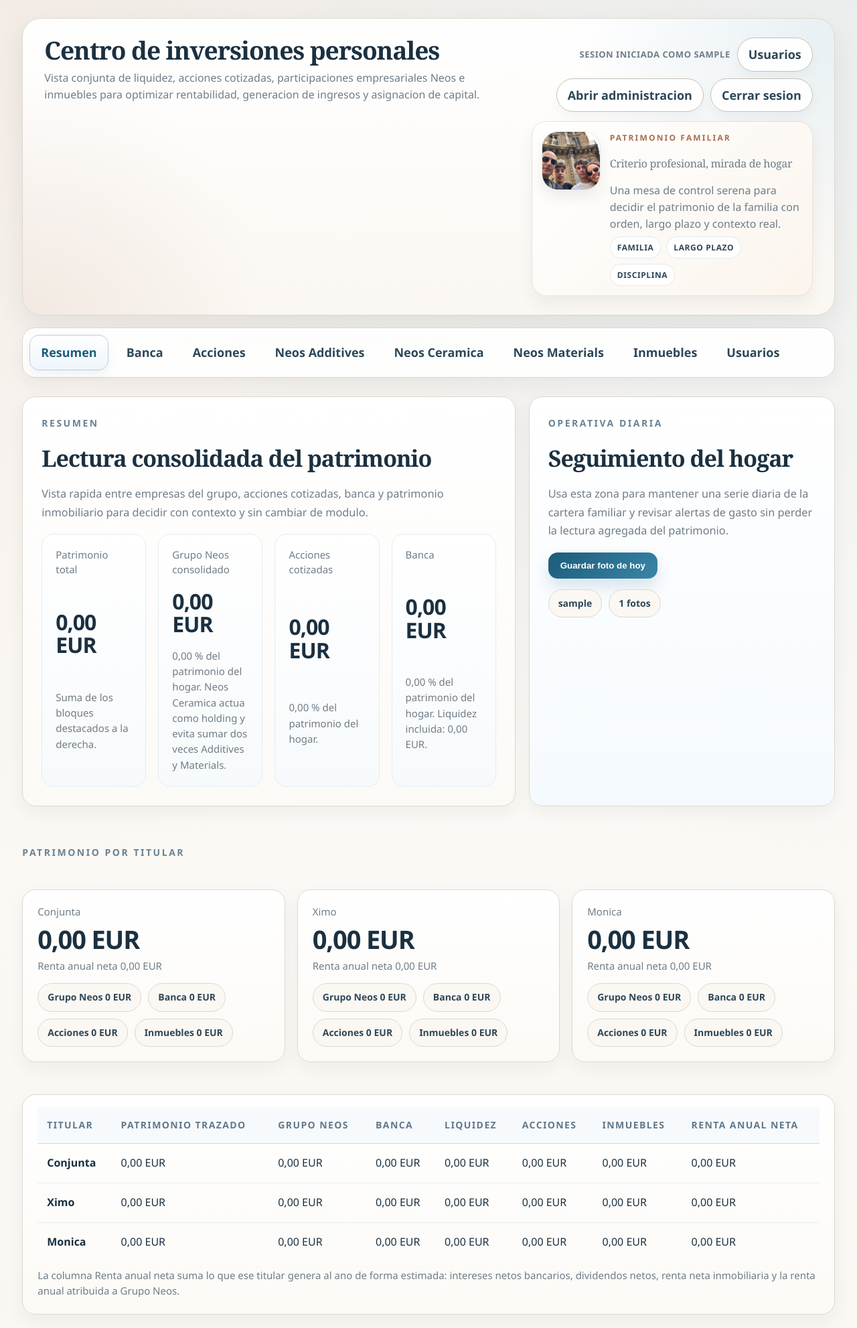
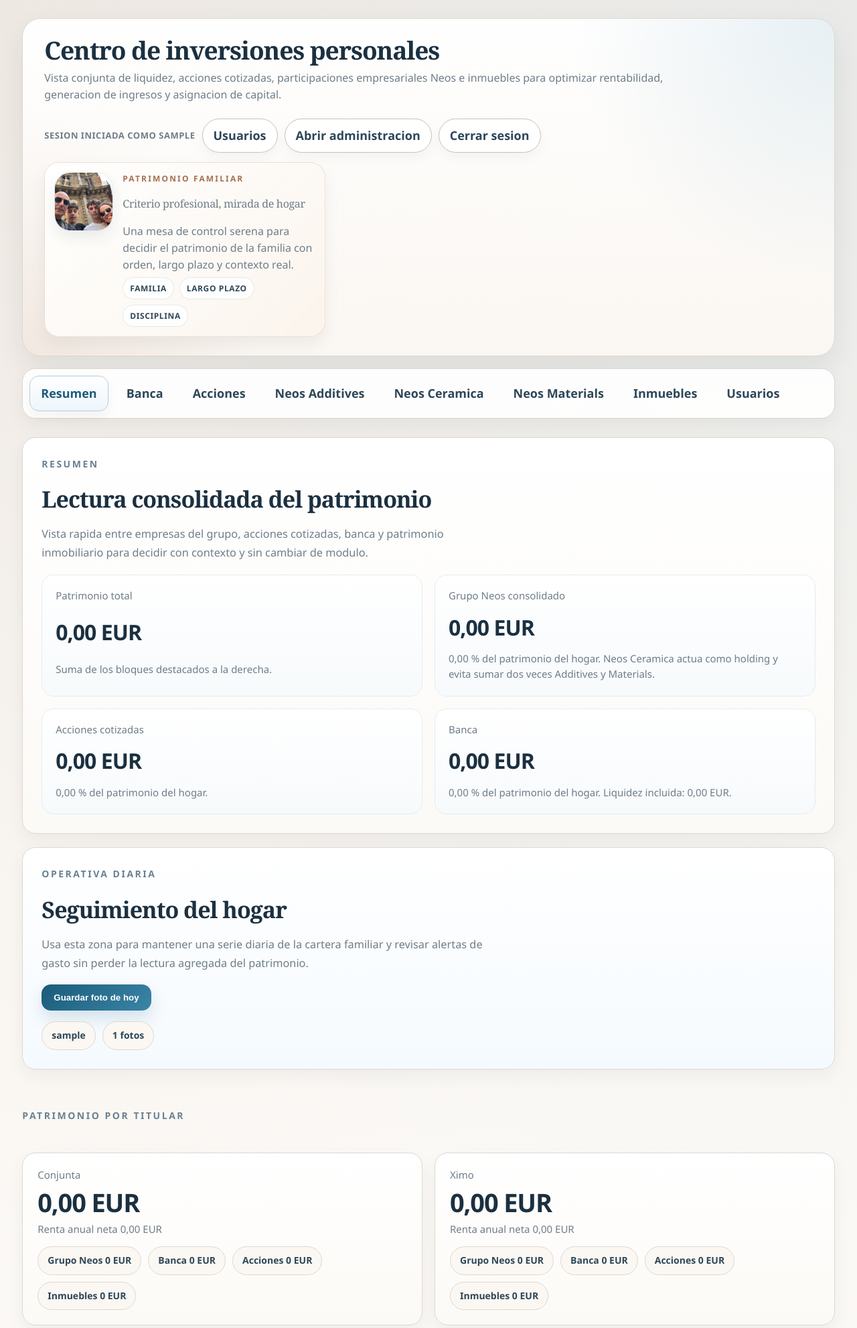
Before and after one commit to NeosAware/inversiones_personales, a Django app: page / in a window 1280 px wide. Shown: the top 1983 px of the page at 67% size. Run offline with Django 5.2, Linux system fonts and the light colour scheme; the visitor is signed in with stand-in values (Sample User, id 1); data comes from the database, SQL or seed files in the repository; data that the repository does not hold is empty.

Commit message:
Make dashboard layout adapt better to browser zoom

```diff
--- a/templates/base.html
+++ b/templates/base.html
@@ -439,6 +439,14 @@
     .message.warning{ border-color:rgba(196,58,49,.22); background:rgba(196,58,49,.08); }
     .message.error{ border-color:rgba(163,31,31,.22); background:rgba(163,31,31,.08); }
     .message.info{ border-color:rgba(15,95,136,.22); background:rgba(15,95,136,.08); }
+    @media (max-width: 1600px){
+      .grid.cols-3, .grid.cols-4{ grid-template-columns:repeat(2, minmax(0,1fr)); }
+      .soft-grid.cols-4{ grid-template-columns:repeat(2, minmax(0,1fr)); }
+      .split, .topbar{ grid-template-columns:1fr; }
+      .top-aside{ justify-items:start; }
+      .top-user{ text-align:left; }
+      .top-actions{ justify-content:flex-start; }
+    }
     @media (max-width: 980px){
       .grid.cols-3, .grid.cols-2, .grid.cols-4, .split{ grid-template-columns:1fr; }
       .soft-grid, .soft-grid.cols-4{ grid-template-columns:1fr; }
--- a/templates/portfolio/dashboard.html
+++ b/templates/portfolio/dashboard.html
@@ -57,6 +57,9 @@
       gap:18px;
       grid-template-columns:repeat(3, minmax(0,1fr));
     }
+    .portfolio-holding-grid{
+      grid-template-columns:repeat(3, minmax(0,1fr));
+    }
     .portfolio-owner-card{
       padding:22px;
     }
@@ -93,11 +96,23 @@
       display:grid;
       gap:18px;
     }
+    @media (max-width: 1600px){
+      .portfolio-hero,
+      .portfolio-split{
+        grid-template-columns:1fr;
+      }
+      .portfolio-kpi-grid,
+      .portfolio-owner-grid,
+      .portfolio-holding-grid{
+        grid-template-columns:repeat(2, minmax(0,1fr));
+      }
+    }
     @media (max-width: 1180px){
       .portfolio-hero,
       .portfolio-split,
       .portfolio-owner-grid,
-      .portfolio-kpi-grid{
+      .portfolio-kpi-grid,
+      .portfolio-holding-grid{
         grid-template-columns:1fr;
       }
     }
@@ -217,7 +232,7 @@
   <div class="portfolio-split">
     <section class="card portfolio-panel">
       <h2 style="margin-top:0;">Holding familiar</h2>
-      <div class="portfolio-kpi-grid" style="grid-template-columns:repeat(3, minmax(0,1fr));">
+      <div class="portfolio-kpi-grid portfolio-holding-grid">
         <section class="portfolio-kpi">
           <div class="metric-label">Valor consolidado</div>
           <div class="metric-value">{{ neos_group_context.consolidated_current_value|floatformat:2 }} EUR</div>
```
